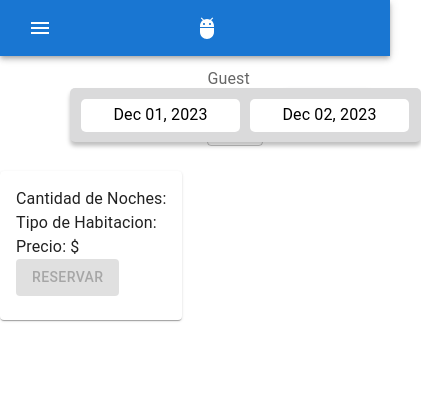
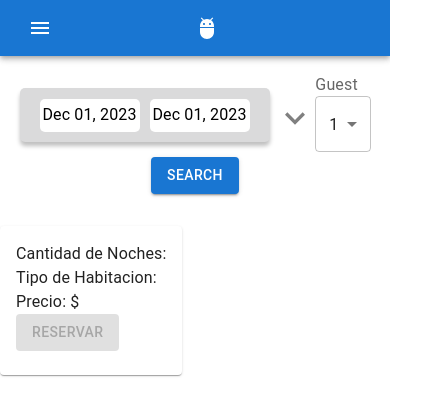
Before and after one commit to goncalhurtado/hotel-software, a React (Vite) app: page /bookings in a window 390 px wide. Shown: the top 416 px of the page, 421 px wide, since content can reach past the window. Built offline with nearby package versions, Linux system fonts and the light colour scheme; the HTML template or start-up script is replaced by a standard one.

Commit message:
added responsive to search form component

```diff
--- a/src/components/booking/search/DatePickerBooking.jsx
+++ b/src/components/booking/search/DatePickerBooking.jsx
@@ -41,7 +41,7 @@ const DatePickerBooking = ({ date, setDate }) => {
         showDateDisplay={false}
         showMonthAndYearPickers={true}
         showMonthArrow={true}
-        className="rdrDateRangeWrapper"
+        className="datePickerSize"
         style={{ width: "326px" }}
       />
     </>
--- a/src/components/booking/search/DatePreview.jsx
+++ b/src/components/booking/search/DatePreview.jsx
@@ -20,7 +20,6 @@ const DatePreview = ({ date }) => {
     } else {
       startDate = new Date();
       endDate = new Date();
-      endDate.setDate(endDate.getDate() + 1);
     }
 
     if (isValid(startDate) && isValid(endDate)) {
@@ -36,7 +35,7 @@ const DatePreview = ({ date }) => {
   return (
     <Box
       sx={{
-        width: "351px",
+        width: { xs: "250px", sm: "351px" },
         height: "54px",
         backgroundColor: "#dadadb",
         boxShadow: "0px 4px 4px rgba(0, 0, 0, 0.25)",
@@ -48,7 +47,7 @@ const DatePreview = ({ date }) => {
     >
       <Box
         sx={{
-          width: "159px",
+          width: { xs: "100px", sm: "159px" },
           height: "33px",
           borderRadius: "5px",
           backgroundColor: "white",
@@ -63,7 +62,7 @@ const DatePreview = ({ date }) => {
       </Box>
       <Box
         sx={{
-          width: "159px",
+          width: { xs: "100px", sm: "159px" },
           height: "33px",
           borderRadius: "5px",
           backgroundColor: "white",
--- a/src/components/booking/search/SearchForm.jsx
+++ b/src/components/booking/search/SearchForm.jsx
@@ -7,6 +7,7 @@ import { searchAvailableRooms } from "../../../helpers/booking";
 import ExpandMoreIcon from "@mui/icons-material/ExpandMore";
 import CloseIcon from "@mui/icons-material/Close";
 import DatePreview from "./DatePreview";
+import Grid from "@mui/material/Grid";
 
 const SearchForm = ({ setAvailables, selected, setSelected }) => {
   const [loading, setLoading] = useState(false);
@@ -34,12 +35,12 @@ const SearchForm = ({ setAvailables, selected, setSelected }) => {
     <>
       <Box
         display="flex"
+        flexDirection={{ xs: "column", sm: "row" }}
         sx={{
           width: { xs: "90%", sm: "80%", lg: "50%" },
-          height: { xs: "80px", sm: "80px", lg: "100%" },
-          marginBottom: "25px",
+          height: { xs: "140px", sm: "80px", lg: "100%" },
+          marginBottom: { xs: "20px", sm: "25px" },
         }}
-        // backgroundColor="red"
       >
         <Box
           sx={{
@@ -47,7 +48,7 @@ const SearchForm = ({ setAvailables, selected, setSelected }) => {
             width: "100%",
             left: "0",
             marginTop: "25px",
-            marginLeft: "50px",
+            marginLeft: { xs: "0px", sm: "10px", md: "60px" },
           }}
         >
           <Box
@@ -55,7 +56,9 @@ const SearchForm = ({ setAvailables, selected, setSelected }) => {
               position: "absolute",
               zIndex: "1",
               marginTop: "-3px",
+              cursor: "pointer",
             }}
+            onClick={() => setShowDate(!showDate)}
           >
             <DatePreview date={date} />
           </Box>
@@ -69,37 +72,46 @@ const SearchForm = ({ setAvailables, selected, setSelected }) => {
               boxShadow: "0px 4px 4px rgba(0, 0, 0, 0.25)",
             }}
           >
-            {<DatePickerBooking date={date} setDate={setDate} />}
+            <DatePickerBooking date={date} setDate={setDate} />
           </Box>
         </Box>
 
-        <Box display="flex" justifyContent="center" alignItems="center">
-          <a
+        <Box
+          display="flex"
+          sx={{
+            justifyContent: { xs: "end", sm: "center" },
+            alignItems: { xs: "flex-start", sm: "center" },
+            marginTop: { xs: "-18px", sm: "0px" },
+          }}
+        >
+          <Box
             onClick={() => setShowDate(!showDate)}
-            style={{ cursor: "pointer", marginTop: "10px" }}
+            sx={{ cursor: "pointer", marginTop: { xs: "25px", sm: "20px" } }}
           >
             {!showDate ? (
               <ExpandMoreIcon style={{ fontSize: 40, color: "gray" }} />
             ) : (
               <CloseIcon style={{ fontSize: 40, color: "gray" }} />
             )}
-          </a>
-          <Box sx={{ marginLeft: "20px" }}>
+          </Box>
+          <Box sx={{ marginLeft: { xs: "0px", sm: "20px" } }}>
             <SelectCapacity capacity={capacity} setCapacity={setCapacity} />
           </Box>
         </Box>
 
         <Box
           sx={{
-            margin: "auto",
-            height: "100%",
-            marginLeft: "20px",
+            margin: { xs: "0", sm: "auto" },
+            display: { xs: "flex", sm: "initial" },
+            justifyContent: "center",
+
+            marginLeft: { xs: "0px", sm: "20px" },
           }}
         >
           <LoadingButton
             loading={!loading ? false : true}
             variant="contained"
-            sx={{ marginTop: "24px" }}
+            sx={{ marginTop: { xs: "5px", sm: "24px" } }}
             onClick={handleSubmit}
           >
             Search
```
